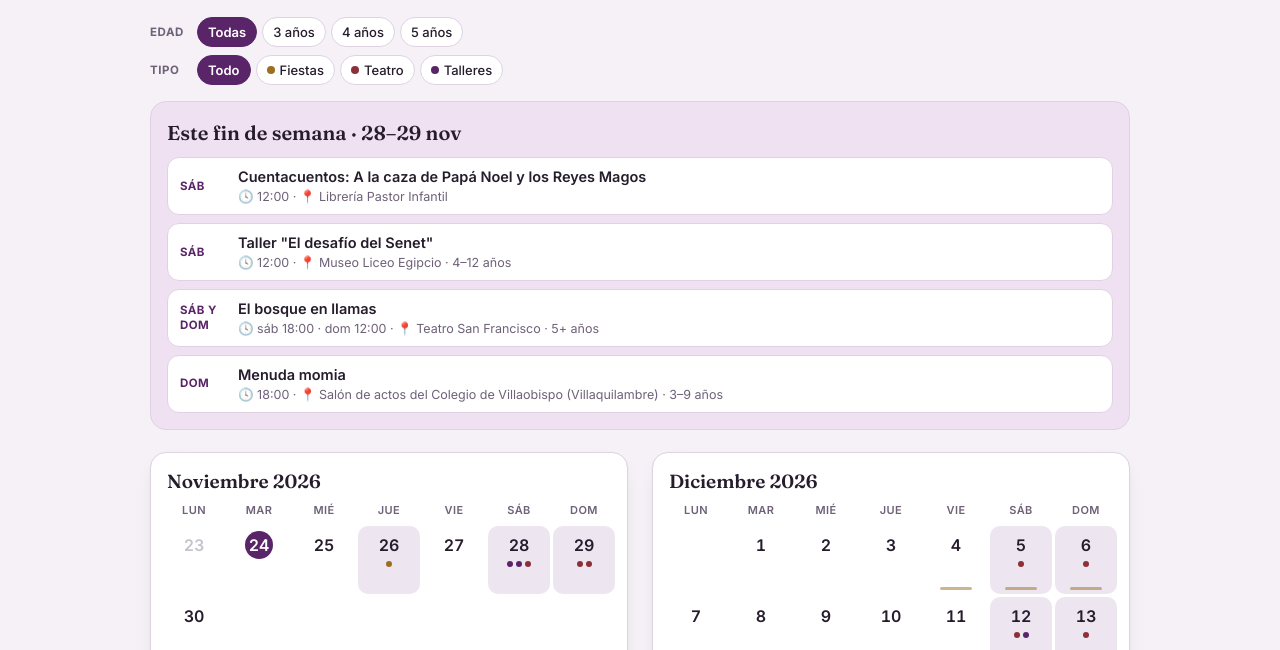
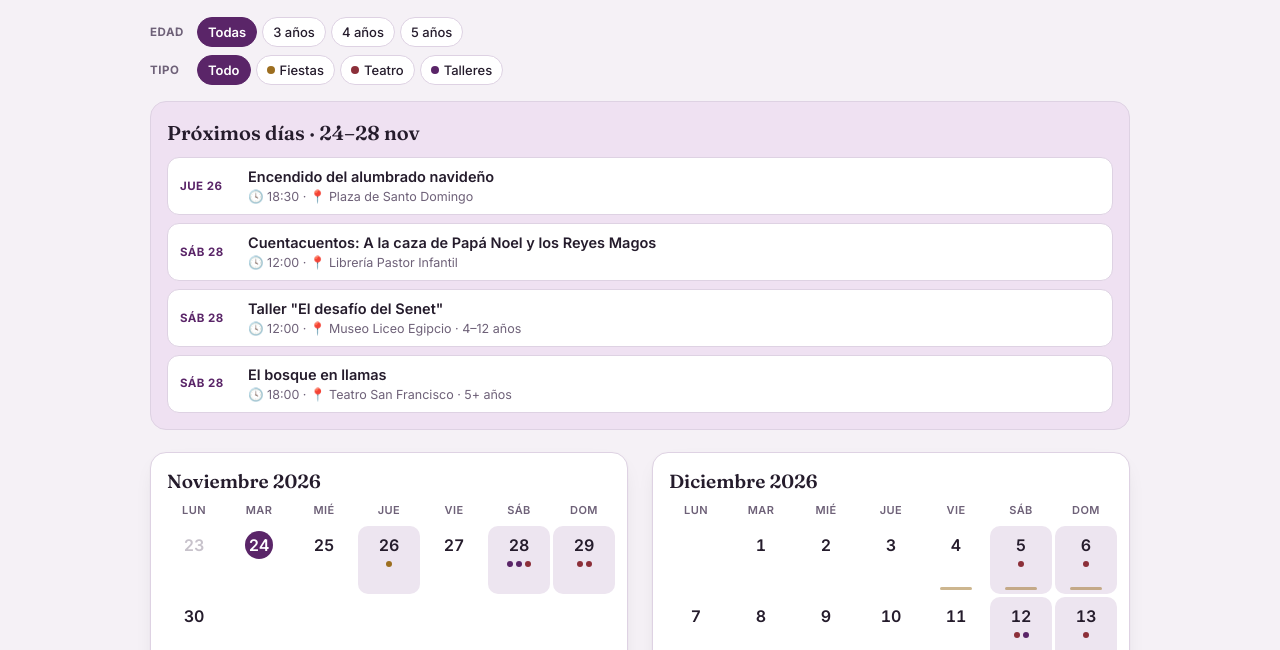
Before and after one commit to peterkas/leon-con-peques, a plain HTML site: page index.html in a window 1280 px wide. Shown: the part 150-800 px from the top of the page. Drawn offline with Linux system fonts and the light colour scheme.

Commit message:
"Próximos días" en lugar de "Este fin de semana"
El bloque destacado muestra ahora los planes de hoy y los 4 días
siguientes (NEXT_DAYS = 5), con el día como "hoy", "mañana" o "jue 26",
ordenados por día y hora; de los eventos con varias funciones solo se
muestran las de esos días. Mercado y parque siguen como "También abiertos".

Co-Authored-By: Claude Opus 5.5 <noreply@anthropic.com>

```diff
--- a/index.html
+++ b/index.html
@@ -184,18 +184,18 @@
     text-decoration:underline; cursor:pointer;
   }
 
-  /* Este fin de semana */
-  .weekend{
+  /* Próximos días */
+  .soon{
     margin:8px 0 22px;
     padding:18px 16px 16px;
     border-radius:16px;
     background:var(--purple-soft);
     border:1px solid var(--border);
   }
-  .weekend .section-title{ font-size:20px; margin-bottom:12px; }
+  .soon .section-title{ font-size:20px; margin-bottom:12px; }
   .wk-list{ display:flex; flex-direction:column; gap:8px; }
   .wk-item{
-    display:grid; grid-template-columns:48px 1fr; gap:10px; align-items:center;
+    display:grid; grid-template-columns:58px 1fr; gap:10px; align-items:center;
     width:100%; text-align:left;
     padding:10px 12px;
     border-radius:12px;
@@ -497,11 +497,11 @@
 
   <div class="filters" id="filters" role="group" aria-label="Filtros"></div>
 
-  <section class="weekend" id="weekend" hidden>
-    <h2 class="section-title" id="weekendTitle"></h2>
-    <div class="wk-list" id="weekendList"></div>
-    <p class="wk-empty" id="weekendEmpty" hidden>No hay planes confirmados para estos días. Echa un vistazo a la programación habitual, más abajo.</p>
-    <p class="wk-also" id="weekendAlso" hidden></p>
+  <section class="soon" id="soon" hidden>
+    <h2 class="section-title" id="soonTitle"></h2>
+    <div class="wk-list" id="soonList"></div>
+    <p class="wk-empty" id="soonEmpty" hidden></p>
+    <p class="wk-also" id="soonAlso" hidden></p>
   </section>
 
 
@@ -815,15 +815,20 @@ function renderLists(){
   pastWrap.hidden = past.length === 0;
 }
 
-// ── Este fin de semana (u "Hoy domingo") ──
-function renderWeekend(){
-  const section = document.getElementById('weekend');
-  const dow = weekdayIdx(TODAY);
-  let days, title;
-  if(dow <= 4){ const sat = addDays(TODAY, 5 - dow); days = [sat, addDays(sat, 1)]; title = 'Este fin de semana'; }
-  else if(dow === 5){ days = [TODAY, addDays(TODAY, 1)]; title = 'Este fin de semana'; }
-  else { days = [TODAY]; title = 'Hoy domingo'; }
-  days = days.filter(d => inRange(d, WINDOW_START, WINDOW_END));
+// ── Próximos días: hoy y los NEXT_DAYS-1 días siguientes ──
+const NEXT_DAYS = 5;
+function dayLabel(d){
+  if(d === TODAY) return 'hoy';
+  if(d === addDays(TODAY, 1)) return 'mañana';
+  return `${WD_SHORT[weekdayIdx(d)]} ${parseISO(d).d}`;
+}
+function renderSoon(){
+  const section = document.getElementById('soon');
+  const days = [];
+  for(let i = 0; i < NEXT_DAYS; i++){
+    const d = addDays(TODAY, i);
+    if(inRange(d, WINDOW_START, WINDOW_END)) days.push(d);
+  }
   if(!days.length){ section.hidden = true; return; }
 
   const first = days[0], last = days[days.length-1];
@@ -831,43 +836,48 @@ function renderWeekend(){
   const when = first === last ? `${f.d} ${MONTHS_ES[f.m]}`
              : f.m === l.m ? `${f.d}–${l.d} ${MONTHS_ES[l.m]}`
              : `${f.d} ${MONTHS_ES[f.m]} – ${l.d} ${MONTHS_ES[l.m]}`;
-  document.getElementById('weekendTitle').textContent = `${title} · ${when}`;
+  document.getElementById('soonTitle').textContent = `Próximos días · ${when}`;
 
-  // Días del finde en que hay algo: con sesiones, solo los días con función.
+  // Días del periodo en que hay algo: con sesiones, solo los días con función.
   const coveredDays = (e) => getSessions(e).length
     ? days.filter(d => getSessions(e).some(s => s.date === d))
     : days.filter(d => inRange(d, e.start, e.end));
+  const firstDay = (e) => coveredDays(e)[0];
+  const firstTime = (e) => (getSessions(e).find(s => s.date === firstDay(e)) || {}).time || '99:99';
   const hits = events.filter(e => visible(e) && !isPast(e) && coveredDays(e).length);
-  const shortOnes = hits.filter(e => !isLong(e)).sort(byStart);
+  const shortOnes = hits.filter(e => !isLong(e))
+    .sort((a,b) => firstDay(a).localeCompare(firstDay(b)) || firstTime(a).localeCompare(firstTime(b)));
   const longOnes = hits.filter(isLong).sort(byStart);
 
-  const list = document.getElementById('weekendList');
+  const list = document.getElementById('soonList');
   list.innerHTML = '';
   shortOnes.forEach(e => {
     const covered = coveredDays(e);
-    const dayLabel = covered.map(d => d === TODAY ? 'hoy' : WD_SHORT[weekdayIdx(d)]).join(' y ');
+    const label = covered.length <= 2
+      ? covered.map(dayLabel).join(' y ')
+      : `${dayLabel(covered[0])} – ${dayLabel(covered[covered.length-1])}`;
     const t = timeText(e, covered);
     const meta = [t && `🕓 ${t}`, `📍 ${e.place}`, ageLabel(e)].filter(Boolean).map(escapeHTML).join(' · ');
     const item = document.createElement('button');
     item.type = 'button';
     item.className = 'wk-item';
     item.innerHTML = `
-      <div class="wk-when">${escapeHTML(dayLabel)}</div>
+      <div class="wk-when">${escapeHTML(label)}</div>
       <div>
         <div class="wk-title">${escapeHTML(e.title)}</div>
         <div class="wk-meta">${meta}</div>
       </div>`;
-    item.setAttribute('aria-label', `${dayLabel}: ${e.title}. Ver detalle`);
+    item.setAttribute('aria-label', `${label}: ${e.title}. Ver detalle`);
     item.addEventListener('click', () => openModal(covered[0], [e]));
     list.appendChild(item);
   });
-  const empty = document.getElementById('weekendEmpty');
+  const empty = document.getElementById('soonEmpty');
   empty.hidden = shortOnes.length > 0;
   empty.textContent = isFiltered()
     ? 'No hay planes confirmados para estos días con el filtro actual.'
-    : 'No hay planes confirmados para estos días. Echa un vistazo a la programación habitual, más abajo.';
+    : 'No hay planes confirmados para estos días. Echa un vistazo al calendario o a la programación habitual, más abajo.';
 
-  const also = document.getElementById('weekendAlso');
+  const also = document.getElementById('soonAlso');
   also.hidden = longOnes.length === 0;
   if(longOnes.length){
     also.textContent = `${shortOnes.length ? 'También' : 'Eso sí, siguen'} abiertos: ${longOnes.map(e => e.title).join(' · ')}.`;
@@ -877,7 +887,7 @@ function renderWeekend(){
 
 function renderAll(){
   renderFilters();
-  renderWeekend();
+  renderSoon();
   renderMonths();
   renderLists();
 }
--- a/tools/smoke/dom.js
+++ b/tools/smoke/dom.js
@@ -6,8 +6,8 @@ El.prototype.appendChild=function(c){ this.children.push(c); return c; };
 El.prototype.setAttribute=function(k,v){ this.attrs[k]=v; };
 El.prototype.addEventListener=function(){}; El.prototype.focus=function(){};
 var ids={};
-['range','updatedLine','staleNotice','filters','legend','months','cards','filterNote','noUpcoming','pastWrap','pastCount','pastCards','footerUpdated','modalBackdrop','modalDate','modalCards','modalClose','recurring','weekend','weekendTitle','weekendList','weekendEmpty','weekendAlso'].forEach(i=>ids[i]=new El('div'));
-['staleNotice','weekend','weekendEmpty','weekendAlso','noUpcoming','pastWrap','filterNote'].forEach(i=>ids[i].hidden=true);
+['range','updatedLine','staleNotice','filters','legend','months','cards','filterNote','noUpcoming','pastWrap','pastCount','pastCards','footerUpdated','modalBackdrop','modalDate','modalCards','modalClose','recurring','soon','soonTitle','soonList','soonEmpty','soonAlso'].forEach(i=>ids[i]=new El('div'));
+['staleNotice','soon','soonEmpty','soonAlso','noUpcoming','pastWrap','filterNote'].forEach(i=>ids[i].hidden=true);
 var document={ getElementById:i=>ids[i], createElement:t=>new El(t), addEventListener(){}, removeEventListener(){}, activeElement:null };
 var window={ addEventListener(){} };
 var navigator={ userAgent: typeof FAKE_UA!=='undefined'?FAKE_UA:'' };
--- a/tools/smoke/report.js
+++ b/tools/smoke/report.js
@@ -11,7 +11,10 @@
   print(`cabecera  : ${ids.range.textContent} · ${ids.updatedLine.textContent}`);
   print(`aviso     : ${ids.staleNotice.hidden ? '(ninguno)' : ids.staleNotice.innerHTML.replace(/<[^>]+>/g, '')}`);
   print(`meses     : ${ids.months.children.map(m => m.children[0].textContent).join(' | ')}`);
-  print(`finde     : ${ids.weekend.hidden ? '(oculto)' : ids.weekendTitle.textContent + ' → ' + (ids.weekendList.children.length + ' planes')}`);
+  print(`próx. días: ${ids.soon.hidden ? '(oculto)' : ids.soonTitle.textContent + ' → ' + (ids.soonList.children.length + ' planes')}`);
+  ids.soonList.children.forEach(c => { const m = c.innerHTML.replace(/\s+/g,' ').match(/wk-when">(.*?)<.*wk-title">(.*?)<.*wk-meta">(.*?)</); if (m) print(`   ▸ ${m[1].padEnd(12)} ${m[2]} | ${m[3]}`); });
+  if (!ids.soonAlso.hidden) print(`   ${ids.soonAlso.textContent}`);
+  if (!ids.soonEmpty.hidden) print(`   ${ids.soonEmpty.textContent}`);
   print(`próximos  : ${ids.cards.children.length} · ya celebrados: ${ids.pastCards.children.length}`);
   ids.cards.children.forEach(c => print(`   · ${h3(c)}`));
   if (fails.length) { fails.forEach(f => print(`FALLO: ${f}`)); throw new Error('prueba de humo fallida'); }
```
Also changed, not shown: 1 other file.
